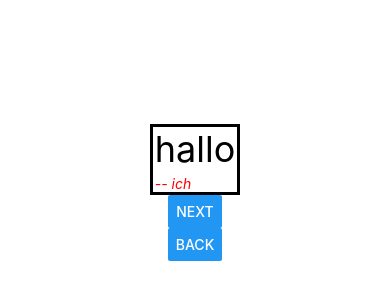
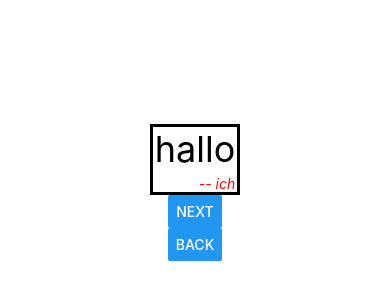
Before and after one commit to ars1992/udemy_react_native, a React Native app: screen / in a window 390 px wide. Shown: the part 230-530 px from the top of the page. Built offline with nearby package versions, Linux system fonts and the light colour scheme.

Commit message:
ende 44 text ausrichten

```diff
--- a/components/Zitate.js
+++ b/components/Zitate.js
@@ -18,11 +18,13 @@ const styles = StyleSheet.create({
     text: {
         fontSize: 36,
         marginBottom: 4,
+        textAlign: "center",
     },
     red: {
         color: "red"
     },
     autor: {
-        fontStyle: "italic"
+        fontStyle: "italic",
+        textAlign: "right",
     }
 })
```
